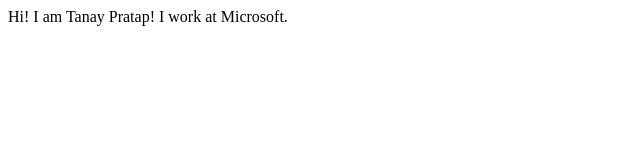
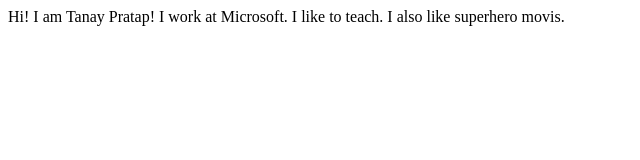
Before and after one commit to ratanrana206/student-name-site-1, a plain HTML site: page index.html in a window 1280 px wide. Shown: the whole page, without its empty margins (0-640 px from the left). Drawn offline with Linux system fonts and the light colour scheme.

Commit message:
update: interests

```diff
--- a/index.html
+++ b/index.html
@@ -11,6 +11,8 @@
 <body>
     Hi! I am Tanay Pratap!
     I work at Microsoft.
+
+    I like to teach. I also like superhero movis.
 </body>
 
 </html>
```
